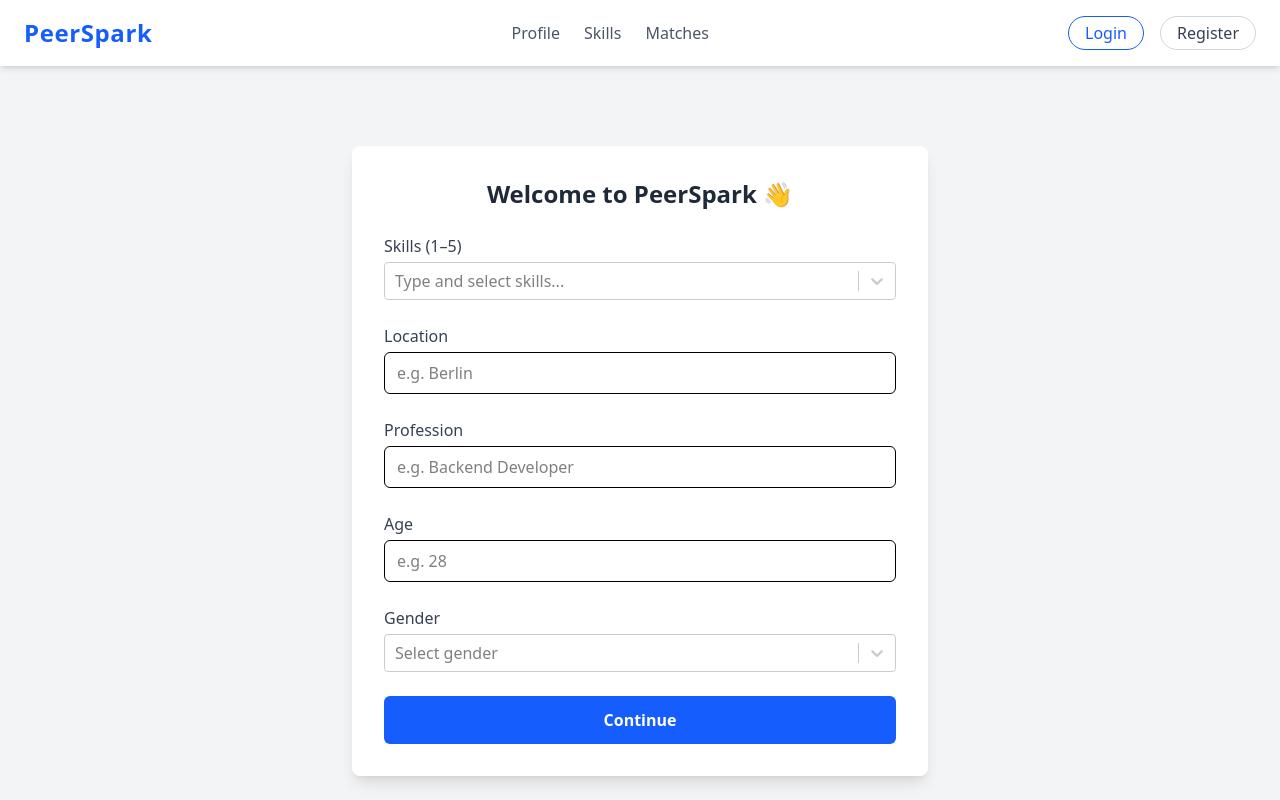
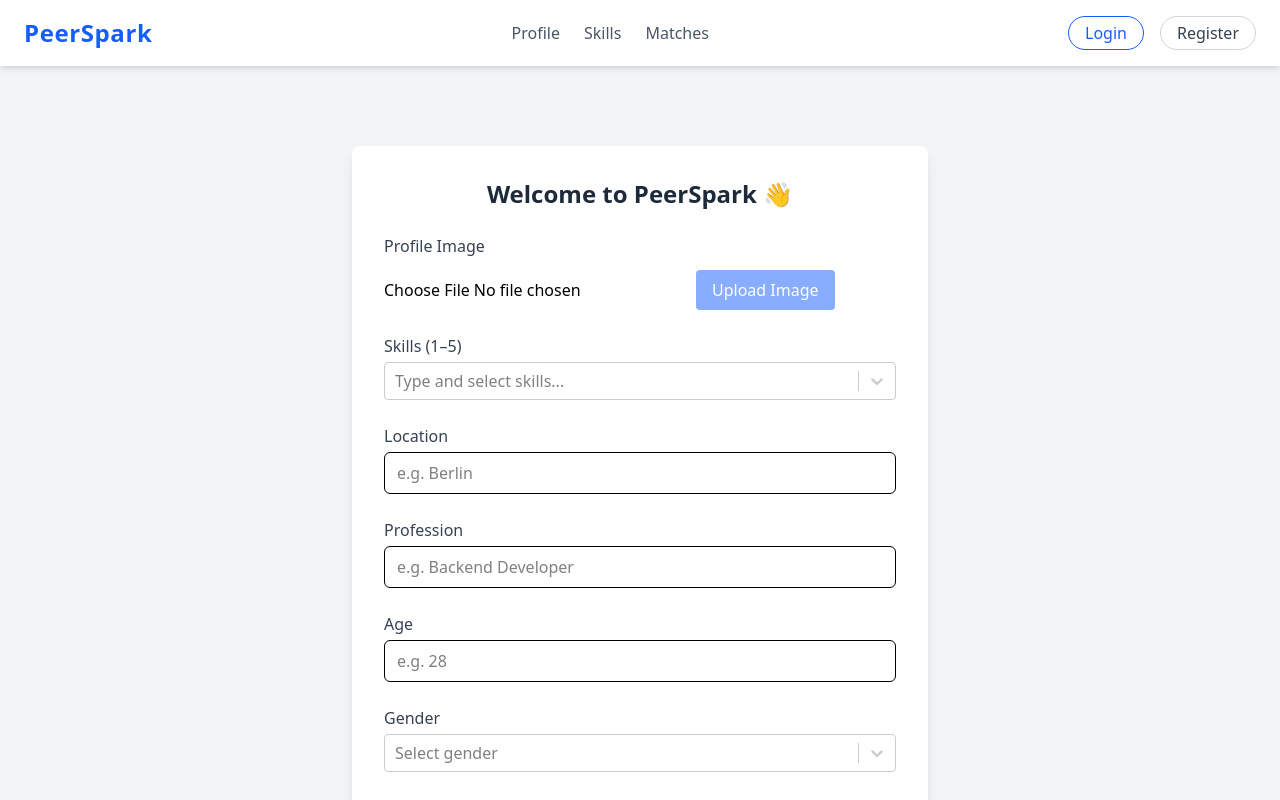
Before and after one commit to Eaglemann/PeerSpark, a React (Vite) app: page /onboarding in a window 1280 px wide. Shown: the top 800 px of the page. Built offline with nearby package versions, Linux system fonts and the light colour scheme; no server answers.

Commit message:
Feat: Add profile image input and bio at onboarding

```diff
--- a/package.json
+++ b/package.json
@@ -12,14 +12,15 @@
   "dependencies": {
     "@apollo/client": "^3.13.7",
     "@tailwindcss/vite": "^4.1.4",
-    "axios": "^1.8.4",
-    "framer-motion": "^12.7.2",
+    "axios": "^1.9.0",
+    "framer-motion": "^12.9.2",
     "graphql": "^16.10.0",
     "jwt-decode": "^4.0.0",
     "react": "^19.0.0",
     "react-dom": "^19.0.0",
     "react-router-dom": "^7.5.0",
     "react-select": "^5.10.1",
+    "react-spinners": "^0.17.0",
     "react-toastify": "^11.0.5",
     "zustand": "^5.0.3"
   },
--- a/src/components/Onboarding.tsx
+++ b/src/components/Onboarding.tsx
@@ -2,6 +2,9 @@ import { useState } from "react";
 import { useNavigate } from "react-router-dom";
 import Select from "react-select";
 import axios from "axios";
+import { toast } from "react-toastify";
+import { motion, AnimatePresence } from "framer-motion";
+import ClipLoader from "react-spinners/ClipLoader";
 
 const skillOptions = [
   { value: "5aa26cd1-f195-4f8c-bf4a-3b0576fca703", label: "Python" },
@@ -56,36 +59,105 @@ const Onboarding = () => {
   const [skills, setSkills] = useState<{ value: string; label: string }[]>([]);
   const [location, setLocation] = useState("");
   const [occupation, setOccupation] = useState("");
-  const [age, setAge] = useState<number>();
+  const [age, setAge] = useState<number | undefined>();
   const [gender, setGender] = useState<{ value: string } | null>(null);
+  const [touched, setTouched] = useState<{ [key: string]: boolean }>({});
+  const [loading, setLoading] = useState(false);
+  const [bio, setBio] = useState("");
+  const [uploading, setUploading] = useState(false);
+  const [uploadSuccess, setUploadSuccess] = useState(false);
+  const [profileImage, setProfileImage] = useState<File | null>(null);
 
   const navigate = useNavigate();
 
+  const isFormValid = () =>
+    skills.length >= 1 &&
+    skills.length <= 5 &&
+    location.trim() &&
+    occupation.trim() &&
+    age !== undefined &&
+    age >= 18 &&
+    gender !== null;
+
+  const validateField = (name: string) => {
+    if (!touched[name]) return "";
+
+    switch (name) {
+      case "skills":
+        return skills.length < 1 || skills.length > 5
+          ? "Select 1 to 5 skills."
+          : "";
+      case "location":
+        return location.trim() === "" ? "Location is required." : "";
+      case "occupation":
+        return occupation.trim() === "" ? "Profession is required." : "";
+      case "age":
+        return age === undefined || age < 18 ? "You must be at least 18." : "";
+      case "gender":
+        return gender === null ? "Gender is required." : "";
+      case "bio":
+        return bio.trim().length < 10
+          ? "Bio must be at least 10 characters."
+          : "";
+      default:
+        return "";
+    }
+  };
+
   const handleSubmit = async () => {
+    setLoading(true);
     try {
       const payload = {
-        skills: skills.map((skill) => ({ skill_id: skill.value })),
+        skills: skills.map((s) => ({ skill_id: s.value })),
         location,
         occupation,
-        age: Number(age),
+        age,
         gender: gender?.value,
+        bio,
       };
 
-      const response = await axios.post(
+      await axios.post(
         `${import.meta.env.VITE_PEERSPARK_AUTH_URL}/auth/update-profile`,
         payload,
+        { withCredentials: true }
+      );
+
+      toast.success("Profile updated successfully!");
+      navigate("/profile", { replace: true });
+    } catch (err) {
+      console.error(err);
+      toast.error("Failed to save onboarding info.");
+    } finally {
+      setLoading(false);
+    }
+  };
+
+  const handleImageUpload = async () => {
+    if (!profileImage) return;
+    setUploading(true);
+    setUploadSuccess(false);
+
+    const formData = new FormData();
+    formData.append("file", profileImage);
+
+    try {
+      await axios.post(
+        `${import.meta.env.VITE_PEERSPARK_AUTH_URL}/auth/upload-profile-image`,
+        formData,
         {
           withCredentials: true,
         }
       );
-      console.log("Profile updated successfully!", response.data);
 
-      navigate("/profile", { replace: true });
-    } catch (err) {
-      console.error(err);
-      alert("Failed to save onboarding info.");
+      setUploadSuccess(true);
+    } catch (error) {
+      toast.error("Failed to upload image. Please try again.");
+    } finally {
+      setUploading(false);
     }
   };
+
+  const errorStyle = "text-sm text-red-500 mt-1";
 
   return (
     <div className="min-h-screen flex justify-center items-start pt-20 bg-gray-100 px-4">
@@ -100,6 +172,36 @@ const Onboarding = () => {
           Welcome to PeerSpark 👋
         </h2>
 
+        {/* Image Upload */}
+
+        <div>
+          <label className="block mb-1 font-medium text-gray-700">
+            Profile Image
+          </label>
+          <input
+            type="file"
+            accept="image/*"
+            onChange={(e) => {
+              if (e.target.files && e.target.files[0]) {
+                setProfileImage(e.target.files[0]);
+              }
+            }}
+          />
+          <button
+            type="button"
+            onClick={handleImageUpload}
+            className="mt-2 px-4 py-2 bg-blue-600 text-white rounded hover:bg-blue-700 disabled:opacity-50"
+            disabled={uploading || !profileImage}
+          >
+            {uploading
+              ? "Uploading..."
+              : uploadSuccess
+              ? "Uploaded ✅"
+              : "Upload Image"}
+          </button>
+        </div>
+
+        {/* Skills */}
         <div>
           <label className="block mb-1 font-medium text-gray-700">
             Skills (1–5)
@@ -109,15 +211,24 @@ const Onboarding = () => {
             options={skillOptions}
             value={skills}
             onChange={(selected) => setSkills(selected.slice(0, 5))}
+            onBlur={() => setTouched((t) => ({ ...t, skills: true }))}
             placeholder="Type and select skills..."
           />
-          {skills.length > 5 && (
-            <p className="text-red-500 text-sm mt-1">
-              You can select up to 5 skills.
-            </p>
-          )}
+          <AnimatePresence>
+            {validateField("skills") && (
+              <motion.div
+                className={errorStyle}
+                initial={{ opacity: 0, y: -5 }}
+                animate={{ opacity: 1, y: 0 }}
+                exit={{ opacity: 0, y: -5 }}
+              >
+                {validateField("skills")}
+              </motion.div>
+            )}
+          </AnimatePresence>
         </div>
 
+        {/* Location */}
         <div>
           <label className="block mb-1 font-medium text-gray-700">
             Location
@@ -128,10 +239,23 @@ const Onboarding = () => {
             placeholder="e.g. Berlin"
             value={location}
             onChange={(e) => setLocation(e.target.value)}
-            required
+            onBlur={() => setTouched((t) => ({ ...t, location: true }))}
           />
+          <AnimatePresence>
+            {validateField("location") && (
+              <motion.div
+                className={errorStyle}
+                initial={{ opacity: 0, y: -5 }}
+                animate={{ opacity: 1, y: 0 }}
+                exit={{ opacity: 0, y: -5 }}
+              >
+                {validateField("location")}
+              </motion.div>
+            )}
+          </AnimatePresence>
         </div>
 
+        {/* Profession */}
         <div>
           <label className="block mb-1 font-medium text-gray-700">
             Profession
@@ -142,39 +266,108 @@ const Onboarding = () => {
             placeholder="e.g. Backend Developer"
             value={occupation}
             onChange={(e) => setOccupation(e.target.value)}
-            required
+            onBlur={() => setTouched((t) => ({ ...t, occupation: true }))}
           />
+          <AnimatePresence>
+            {validateField("occupation") && (
+              <motion.div
+                className={errorStyle}
+                initial={{ opacity: 0, y: -5 }}
+                animate={{ opacity: 1, y: 0 }}
+                exit={{ opacity: 0, y: -5 }}
+              >
+                {validateField("occupation")}
+              </motion.div>
+            )}
+          </AnimatePresence>
         </div>
 
+        {/* Age */}
         <div>
           <label className="block mb-1 font-medium text-gray-700">Age</label>
           <input
             type="number"
             className="w-full border px-3 py-2 rounded-md"
             placeholder="e.g. 28"
-            value={age}
+            value={age ?? ""}
             onChange={(e) => setAge(Number(e.target.value))}
+            onBlur={() => setTouched((t) => ({ ...t, age: true }))}
             min={18}
             max={100}
-            required
           />
+          <AnimatePresence>
+            {validateField("age") && (
+              <motion.div
+                className={errorStyle}
+                initial={{ opacity: 0, y: -5 }}
+                animate={{ opacity: 1, y: 0 }}
+                exit={{ opacity: 0, y: -5 }}
+              >
+                {validateField("age")}
+              </motion.div>
+            )}
+          </AnimatePresence>
         </div>
 
+        {/* Gender */}
         <div>
           <label className="block mb-1 font-medium text-gray-700">Gender</label>
           <Select
             options={genderOptions}
             value={gender}
-            onChange={(selectedOption) => setGender(selectedOption)}
+            onChange={(val) => setGender(val)}
+            onBlur={() => setTouched((t) => ({ ...t, gender: true }))}
             placeholder="Select gender"
           />
+          <AnimatePresence>
+            {validateField("gender") && (
+              <motion.div
+                className={errorStyle}
+                initial={{ opacity: 0, y: -5 }}
+                animate={{ opacity: 1, y: 0 }}
+                exit={{ opacity: 0, y: -5 }}
+              >
+                {validateField("gender")}
+              </motion.div>
+            )}
+          </AnimatePresence>
         </div>
 
+        {/* Bio */}
+        <div>
+          <label className="block mb-1 font-medium text-gray-700">Bio</label>
+          <textarea
+            className="w-full border px-3 py-2 rounded-md min-h-[80px]"
+            placeholder="Tell us a bit about yourself..."
+            value={bio}
+            onChange={(e) => setBio(e.target.value)}
+            onBlur={() => setTouched((t) => ({ ...t, bio: true }))}
+          />
+          <AnimatePresence>
+            {validateField("bio") && (
+              <motion.div
+                className={errorStyle}
+                initial={{ opacity: 0, y: -5 }}
+                animate={{ opacity: 1, y: 0 }}
+                exit={{ opacity: 0, y: -5 }}
+              >
+                {validateField("bio")}
+              </motion.div>
+            )}
+          </AnimatePresence>
+        </div>
+
+        {/* Submit Button */}
         <button
           type="submit"
-          className="w-full bg-blue-600 text-white py-3 rounded-md font-semibold hover:bg-blue-700"
+          className={`w-full py-3 rounded-md font-semibold flex items-center justify-center ${
+            isFormValid() && !loading
+              ? "bg-blue-600 hover:bg-blue-700 text-white"
+              : "bg-gray-400 cursor-not-allowed text-white"
+          }`}
+          disabled={!isFormValid() || loading}
         >
-          Continue
+          {loading ? <ClipLoader size={20} color="#fff" /> : "Continue"}
         </button>
       </form>
     </div>
```
Also changed, not shown: 1 other file (tests, documents, lock files or other folders).
